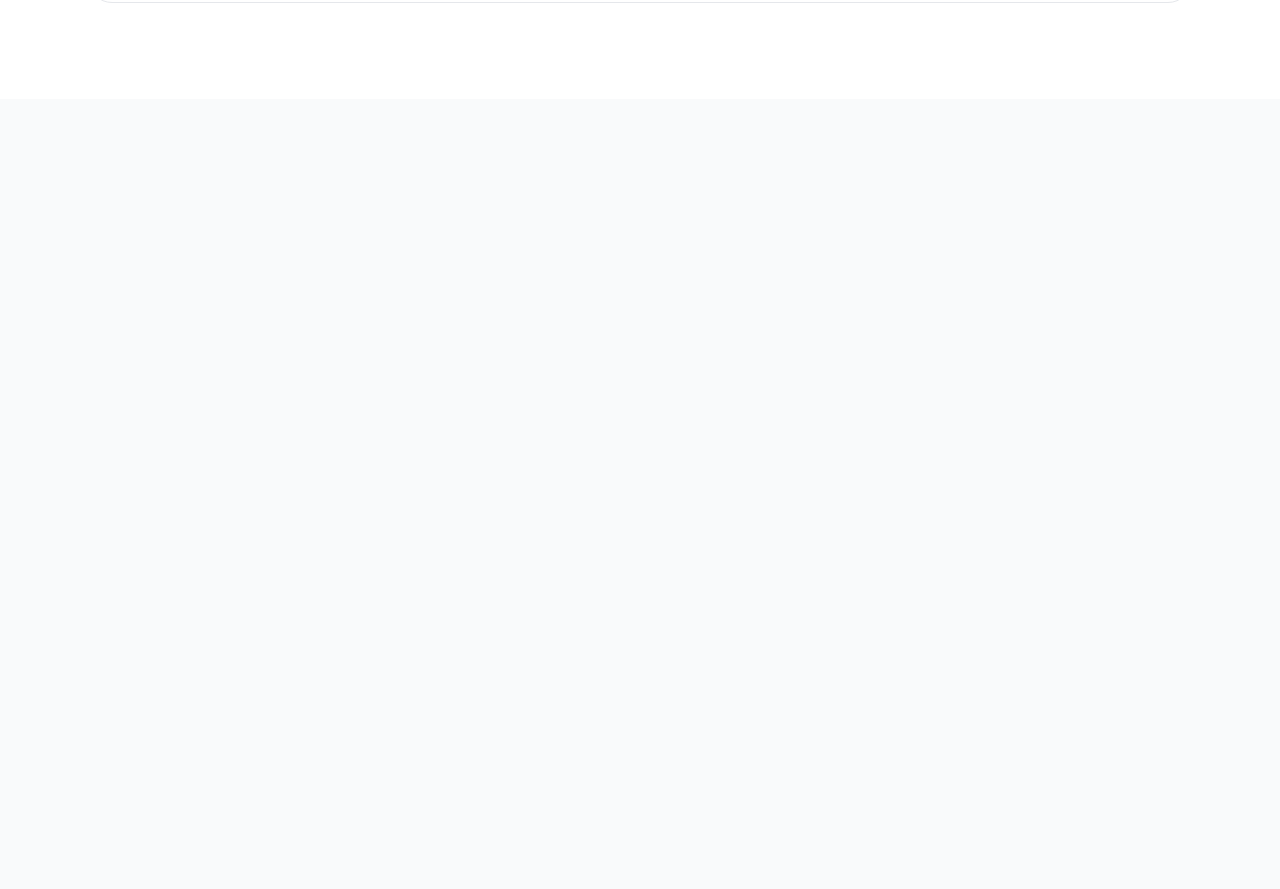
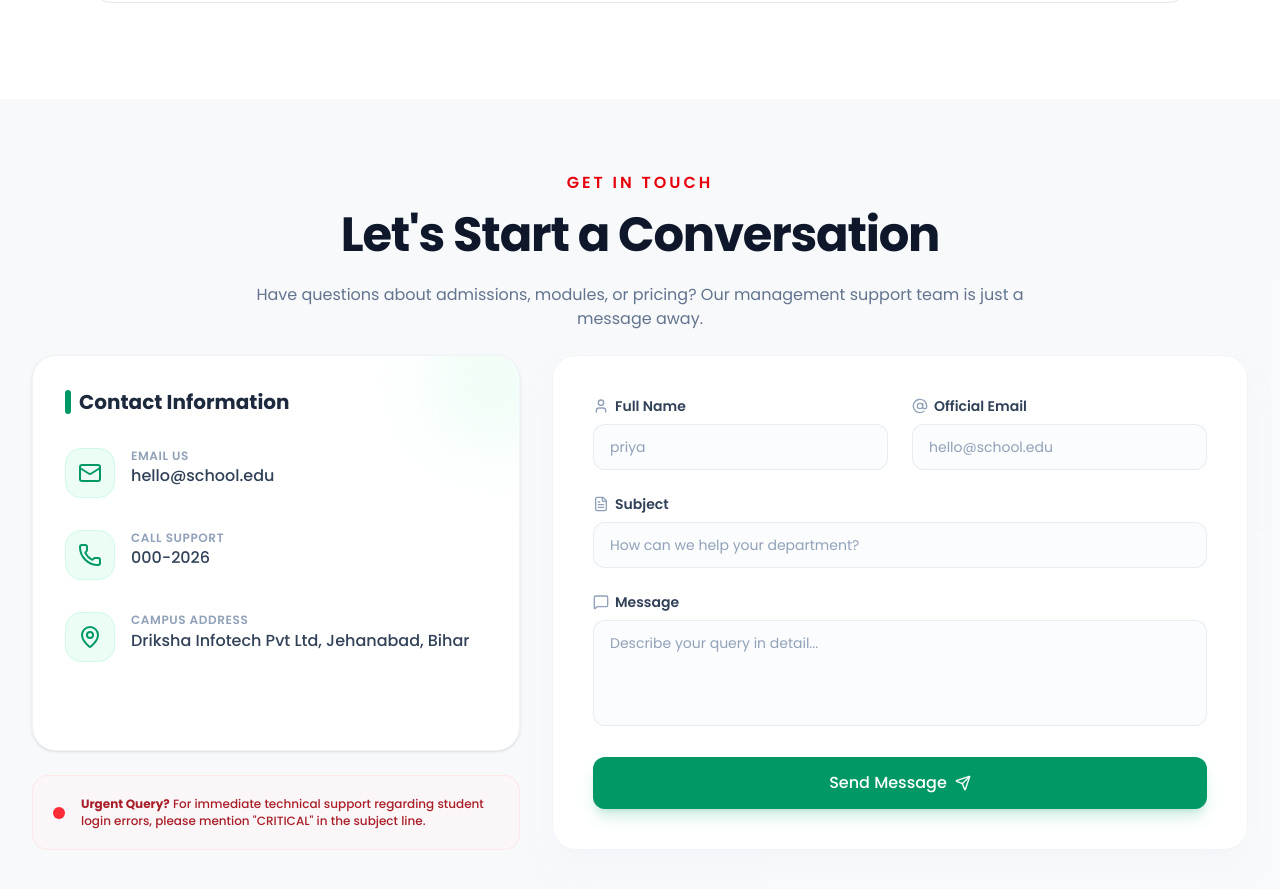
Before and after one commit to srishti09Ch2004/School_Management_, a React (Vite) app: page / in a window 1280 px wide. Shown: the part 5311-6200 px from the top of the page. Before the commit the page ends 5410 px from the top, so only its background shows below. Built offline with nearby package versions, Linux system fonts and the light colour scheme.

Commit message:
Create Contact section

```diff
--- a/package.json
+++ b/package.json
@@ -11,6 +11,7 @@
   },
   "dependencies": {
     "@tailwindcss/vite": "^4.3.2",
+    "lucide-react": "^1.22.0",
     "react": "^19.2.7",
     "react-dom": "^19.2.7",
     "tailwindcss": "^4.3.2"
--- /dev/null
+++ b/src/components/Contact.jsx
@@ -0,0 +1,199 @@
+import React, { useState } from 'react';
+import { Mail, Phone, MapPin, Send, MessageSquare, User, AtSign, FileText } from 'lucide-react';
+
+export default function Contact() {
+  const [formData, setFormData] = useState({
+    name: '',
+    email: '',
+    subject: '',
+    message: ''
+  });
+
+  const handleChange = (e) => {
+    setFormData({ ...formData, [e.target.name]: e.target.value });
+  };
+
+  const handleSubmit = (e) => {
+    e.preventDefault();
+    // Handle form submission logic here
+    console.log('Form Submitted:', formData);
+  };
+
+  return (
+    <section className="min-h-screen bg-slate-50/50 py-18 px-4 sm:px-6 lg:px-8 flex flex-col justify-center items-center">
+
+      {/* Header Section */}
+      <div className="max-w-3xl mx-auto text-center">
+          <span className="text-red-600 uppercase tracking-[3px] font-semibold">
+            Get In Touch
+          </span>
+        <h2 className="mt-4 text-4xl font-extrabold text-slate-900 tracking-tight sm:text-5xl">
+          Let's Start a Conversation
+        </h2>
+        <p className="mt-6 text-base text-slate-500">
+          Have questions about admissions, modules, or pricing? Our management support team is just a message away.
+        </p><br></br>
+      </div>
+
+      {/* Main Container */}
+      <div className="w-full max-w-7xl grid grid-cols-1 lg:grid-cols-12 gap-8 items-stretch">
+
+        {/* Left Side: Cards */}
+        <div className="lg:col-span-5 flex flex-col justify-between gap-6">
+
+          {/* Main Info Card */}
+          <div className="bg-white border border-slate-100 rounded-3xl p-8 shadow-sm flex-1 relative overflow-hidden group">
+            <div className="absolute -right-10 -top-10 w-32 h-32 bg-emerald-50 rounded-full blur-2xl group-hover:bg-emerald-100 transition-colors duration-300" />
+
+            <h3 className="text-xl font-bold text-slate-800 mb-8 flex items-center gap-2">
+              <span className="w-1.5 h-6 bg-emerald-600 rounded-full"></span>
+              Contact Information
+            </h3>
+
+            <div className="space-y-8">
+              {/* Email */}
+              <div className="flex items-start gap-4">
+                <div className="p-3 bg-emerald-50 text-emerald-600 rounded-2xl border border-emerald-100">
+                  <Mail className="w-6 h-6" />
+                </div>
+                <div>
+                  <p className="text-xs font-semibold text-slate-400 uppercase tracking-wider">Email Us</p>
+                  <a href="mailto:hello@scholara.school" className="text-base font-medium text-slate-700 hover:text-emerald-600 transition-colors">
+                    hello@school.edu
+                  </a>
+                </div>
+              </div>
+
+              {/* Phone */}
+              <div className="flex items-start gap-4">
+                <div className="p-3 bg-emerald-50 text-emerald-600 rounded-2xl border border-emerald-100">
+                  <Phone className="w-6 h-6" />
+                </div>
+                <div>
+                  <p className="text-xs font-semibold text-slate-400 uppercase tracking-wider">Call Support</p>
+                  <a href="tel:+15550102024" className="text-base font-medium text-slate-700 hover:text-emerald-600 transition-colors">
+                     000-2026
+                  </a>
+                </div>
+              </div>
+
+              {/* Address */}
+              <div className="flex items-start gap-4">
+                <div className="p-3 bg-emerald-50 text-emerald-600 rounded-2xl border border-emerald-100">
+                  <MapPin className="w-6 h-6" />
+                </div>
+                <div>
+                  <p className="text-xs font-semibold text-slate-400 uppercase tracking-wider">Campus Address</p>
+                  <p className="text-base font-medium text-slate-700 leading-relaxed">
+                    Driksha Infotech Pvt Ltd, Jehanabad, Bihar
+                  </p>
+                </div>
+              </div>
+            </div>
+          </div>
+
+          {/* Quick Notice Card  */}
+          <div className="bg-red-50/40 border border-red-100/70 rounded-2xl p-5 flex items-center gap-4">
+            <span className="flex h-3 w-3 relative">
+              <span className="animate-ping absolute inline-flex h-full w-full rounded-full bg-red-400 opacity-75"></span>
+              <span className="relative inline-flex rounded-full h-3 w-3 bg-red-500"></span>
+            </span>
+            <p className="text-xs font-medium text-red-800/90 leading-snug">
+              <strong>Urgent Query?</strong> For immediate technical support regarding student login errors, please mention "CRITICAL" in the subject line.
+            </p>
+          </div>
+
+        </div>
+
+
+        {/* Right Side*/}
+
+        <div className="lg:col-span-7 bg-white border border-slate-100 shadow-xl shadow-slate-100/50 rounded-3xl p-8 sm:p-10 relative">
+
+          <form onSubmit={handleSubmit} className="space-y-6">
+
+            {/* Name & Email */}
+            <div className="grid grid-cols-1 sm:grid-cols-2 gap-6">
+
+              {/* Name */}
+              <div className="space-y-2">
+                <label className="text-sm font-semibold text-slate-700 flex items-center gap-1.5">
+                  <User className="w-4 h-4 text-slate-400" /> Full Name
+                </label>
+                <input
+                  type="text"
+                  name="name"
+                  value={formData.name}
+                  onChange={handleChange}
+                  placeholder="priya"
+                  className="w-full px-4 py-3 bg-slate-50/60 border border-slate-200/80 rounded-xl focus:outline-none focus:border-emerald-500 focus:bg-white transition-all duration-200 text-sm placeholder:text-slate-400"
+                  required
+                />
+              </div>
+
+              {/* Email */}
+              <div className="space-y-2">
+                <label className="text-sm font-semibold text-slate-700 flex items-center gap-1.5">
+                  <AtSign className="w-4 h-4 text-slate-400" /> Official Email
+                </label>
+                <input
+                  type="email"
+                  name="email"
+                  value={formData.email}
+                  onChange={handleChange}
+                  placeholder="hello@school.edu"
+                  className="w-full px-4 py-3 bg-slate-50/60 border border-slate-200/80 rounded-xl focus:outline-none focus:border-emerald-500 focus:bg-white transition-all duration-200 text-sm placeholder:text-slate-400"
+                  required
+                />
+              </div>
+            </div>
+
+            {/* Subject */}
+            <div className="space-y-2">
+              <label className="text-sm font-semibold text-slate-700 flex items-center gap-1.5">
+                <FileText className="w-4 h-4 text-slate-400" /> Subject
+              </label>
+              <input
+                type="text"
+                name="subject"
+                value={formData.subject}
+                onChange={handleChange}
+                placeholder="How can we help your department?"
+                className="w-full px-4 py-3 bg-slate-50/60 border border-slate-200/80 rounded-xl focus:outline-none focus:border-emerald-500 focus:bg-white transition-all duration-200 text-sm placeholder:text-slate-400"
+                required
+              />
+            </div>
+
+            {/* Message */}
+            <div className="space-y-2">
+              <label className="text-sm font-semibold text-slate-700 flex items-center gap-1.5">
+                <MessageSquare className="w-4 h-4 text-slate-400" /> Message
+              </label>
+              <textarea
+                rows="4"
+                name="message"
+                value={formData.message}
+                onChange={handleChange}
+                placeholder="Describe your query in detail..."
+                className="w-full px-4 py-3 bg-slate-50/60 border border-slate-200/80 rounded-xl focus:outline-none focus:border-emerald-500 focus:bg-white transition-all duration-200 text-sm placeholder:text-slate-400 resize-none"
+                required
+              ></textarea>
+            </div>
+
+            {/* Submit Button */}
+            <button
+              type="submit"
+              className="w-full bg-emerald-600 hover:bg-emerald-700 text-white font-medium py-3.5 px-6 rounded-xl shadow-lg shadow-emerald-600/20 hover:shadow-emerald-600/30 active:scale-[0.98] transition-all duration-200 flex items-center justify-center gap-2 group"
+            >
+              Send Message
+              <Send className="w-4 h-4 group-hover:translate-x-1 group-hover:-translate-y-0.5 transition-transform duration-200" />
+            </button>
+
+          </form>
+
+        </div>
+
+      </div>
+    </section>
+  );
+}
--- a/src/pages/Home.jsx
+++ b/src/pages/Home.jsx
@@ -6,6 +6,8 @@ import WhyChoose from "../components/WhyChoose";
 import DashboardRoles from "../components/DashboardRoles";
 import Testimonials from "../components/Testimonials";
 import FAQ from "../components/FAQ";
+
+import Contact from "../components/Contact";
 // import Footer from "../components/Footer";
 
 function Home() {
@@ -19,6 +21,7 @@ function Home() {
       <DashboardRoles />
       <Testimonials />
       <FAQ />
+      <Contact/>
       {/* <Footer /> */}
     </>
   );
```
Also changed, not shown: 1 other file (tests, documents, lock files or other folders).
